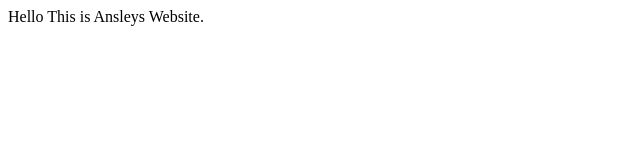
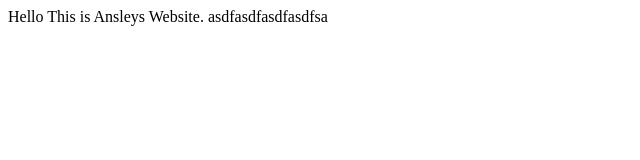
Before and after one commit to nduncan81/ansleysWebsite, a plain HTML site: page index.html in a window 1280 px wide. Shown: the whole page, without its empty margins (0-640 px from the left). Drawn offline with Linux system fonts and the light colour scheme.

Commit message:
Update index.html
asdfas

```diff
--- a/index.html
+++ b/index.html
@@ -4,6 +4,6 @@
 </head>
 
 <body>
-    Hello This is Ansleys Website.
+    Hello This is Ansleys Website.  asdfasdfasdfasdfsa
 </body>
 </html>
```
